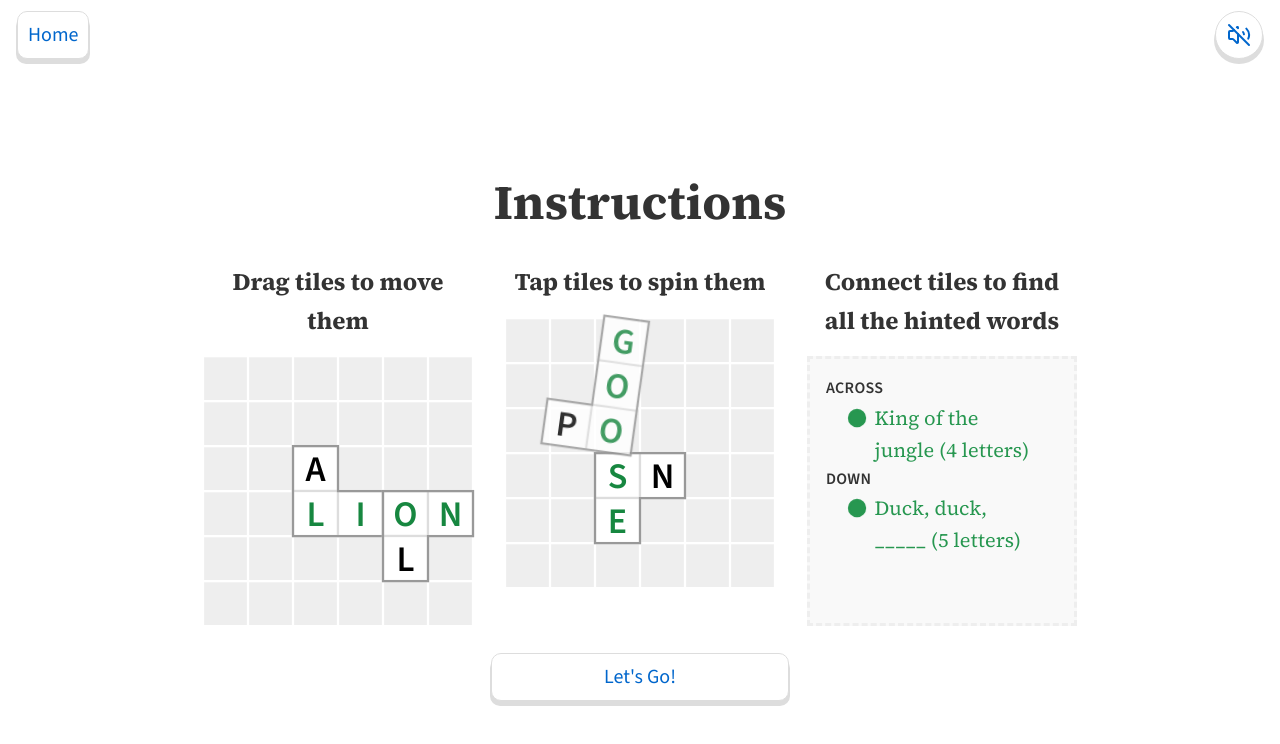
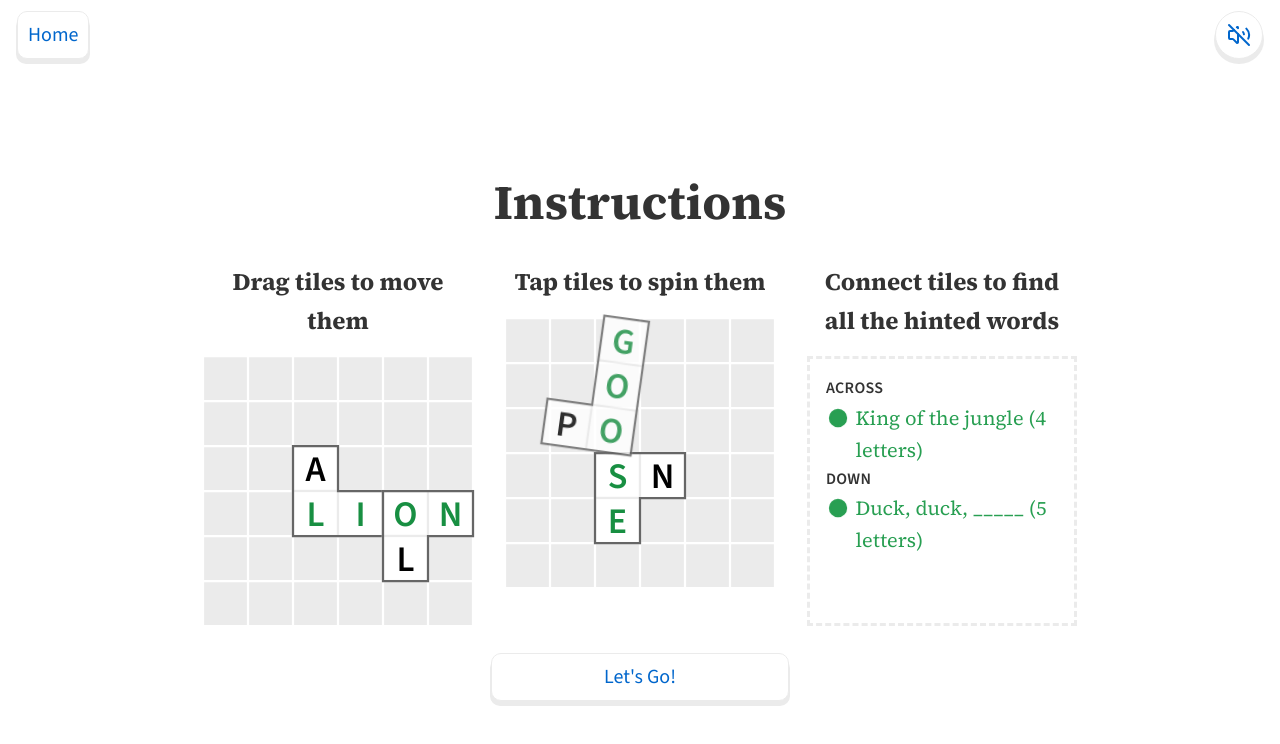
Before and after one commit to Paul-Hebert/tiled-words-2, a Vue app: page /instructions in a window 1280 px wide. Shown: the top 744 px of the page. Built offline with nearby package versions, Linux system fonts and the light colour scheme.

Commit message:
Switch to share color custom props

```diff
--- a/src/assets/base.css
+++ b/src/assets/base.css
@@ -12,10 +12,28 @@ html {
   text-rendering: optimizeLegibility;
   -webkit-font-smoothing: antialiased;
   -moz-osx-font-smoothing: grayscale;
-  color: #333;
+  color: var(--color-text);
 }
 
 :root {
   --font-sans: 'Source Sans 3', sans-serif;
   --font-serif: 'Source Serif 4', serif;
+
+  --hue-interactive: 210;
+  --hue-text: 0;
+  --hue-success: 141;
+  --hue-invalid: 0;
+
+  --color-text: hsl(var(--hue-text), 0%, 20%);
+  --color-text-muted: hsl(var(--hue-text), 0%, 40%);
+
+  --color-background: hsl(0, 0%, 100%);
+  --color-background-secondary: hsl(0, 0%, 92%);
+
+  --color-interactive: hsl(var(--hue-interactive), 100%, 40%);
+  --color-interactive-muted: hsl(var(--hue-interactive), 100%, 80%);
+
+  --color-success: hsl(var(--hue-success), 71%, 48%);
+
+  --color-invalid: hsl(0, 100%, 50%);
 }
--- a/src/components/BackgroundGrid.vue
+++ b/src/components/BackgroundGrid.vue
@@ -14,12 +14,12 @@ defineProps<{ size: number; scale: number }>()
 
 <style scoped>
 line {
-  stroke: #fff;
+  stroke: var(--color-background);
   stroke-width: 0.5;
   stroke-linecap: round;
 }
 
 rect {
-  fill: #eee;
+  fill: var(--color-background-secondary);
 }
 </style>
--- a/src/components/Button.vue
+++ b/src/components/Button.vue
@@ -18,7 +18,7 @@ defineProps<{
   --translation: 0.25em;
   --border-radius: 0.5em;
 
-  color: hsl(210, 100%, 40%);
+  color: var(--color-interactive);
   background: none;
   border: none;
   appearance: none;
@@ -60,8 +60,8 @@ defineProps<{
 }
 
 .button-inner {
-  background: #fff;
-  border: 1px solid #ddd;
+  background: var(--color-background);
+  border: 1px solid var(--color-background-secondary);
   border-radius: inherit;
   translate: 0 calc(var(--translation) * -1);
   transition: translate 0.1s ease-out;
@@ -78,12 +78,12 @@ defineProps<{
 
 .button::before {
   content: '';
-  background: #ddd;
+  background: var(--color-background-secondary);
   position: absolute;
   inset: 0;
 }
 
 .button:focus-visible .button-inner {
-  outline: 3px solid hsl(210, 100%, 40%);
+  outline: 3px solid var(--color-interactive);
 }
 </style>
--- a/src/components/Tile.vue
+++ b/src/components/Tile.vue
@@ -129,7 +129,7 @@ const svgOutlinePath = computed(() => {
 }
 
 .outline {
-  stroke: #999;
+  stroke: var(--color-text-muted);
   stroke-width: 0.5px;
   fill: none;
 }
@@ -145,8 +145,8 @@ const svgOutlinePath = computed(() => {
 }
 
 .cell-background {
-  fill: #fff;
-  stroke: #ddd;
+  fill: var(--color-background);
+  stroke: var(--color-background-secondary);
   stroke-width: 0.5px;
   transition:
     fill 0.2s ease-out,
@@ -158,13 +158,13 @@ const svgOutlinePath = computed(() => {
 } */
 
 .shadow .cell-background {
-  stroke: #000;
-  fill: #000;
+  stroke: var(--color-text);
+  fill: var(--color-text);
 }
 
 .invalid .cell-background {
-  stroke: #f00;
-  fill: #f00;
+  stroke: var(--color-invalid);
+  fill: var(--color-invalid);
 }
 
 .cell-text {
@@ -175,7 +175,7 @@ const svgOutlinePath = computed(() => {
 }
 
 .found .cell-text {
-  fill: #22c55e;
+  fill: var(--color-success);
 }
 
 .cell-text-wrapper {
--- a/src/components/WordDisplay.vue
+++ b/src/components/WordDisplay.vue
@@ -32,7 +32,7 @@ const props = defineProps<{
 
 .found {
   /* text-decoration: line-through; */
-  color: #22c55e;
+  color: var(--color-success);
   font-weight: 600;
 }
 
@@ -63,7 +63,7 @@ li {
   transition-property: opacity, stroke-dashoffset;
   transition-duration: 0.2s, 0.4s;
   transition-timing-function: ease-out;
-  stroke: #fff;
+  stroke: var(--color-background);
   z-index: 1;
   scale: 0.65;
   stroke-width: 4;
--- a/src/components/WordsSection.vue
+++ b/src/components/WordsSection.vue
@@ -51,7 +51,6 @@ defineProps<{
 }
 
 .words {
-  padding-inline: 1em;
-  padding-block: 0;
+  padding: 0;
 }
 </style>
--- a/src/components/instructions/WordsExample.vue
+++ b/src/components/instructions/WordsExample.vue
@@ -51,8 +51,7 @@ onUnmounted(() => {
 
 <style scoped>
 .words-example {
-  border: 3px dashed #eee;
-  background-color: #f9f9f9;
+  border: 3px dashed var(--color-background-secondary);
   padding: 1rem;
   display: grid;
   flex-grow: 1;
--- a/src/views/Home.vue
+++ b/src/views/Home.vue
@@ -46,10 +46,7 @@ import Button from '@/components/Button.vue'
 
 .subtitle {
   font-size: 1.2rem;
-  color: #666;
-}
-
-.unstyled-button {
+  color: var(--color-text-muted);
 }
 
 .level-list {
@@ -74,6 +71,6 @@ hr {
 
 p {
   text-align: center;
-  color: #666;
+  color: var(--color-text-muted);
 }
 </style>
```
